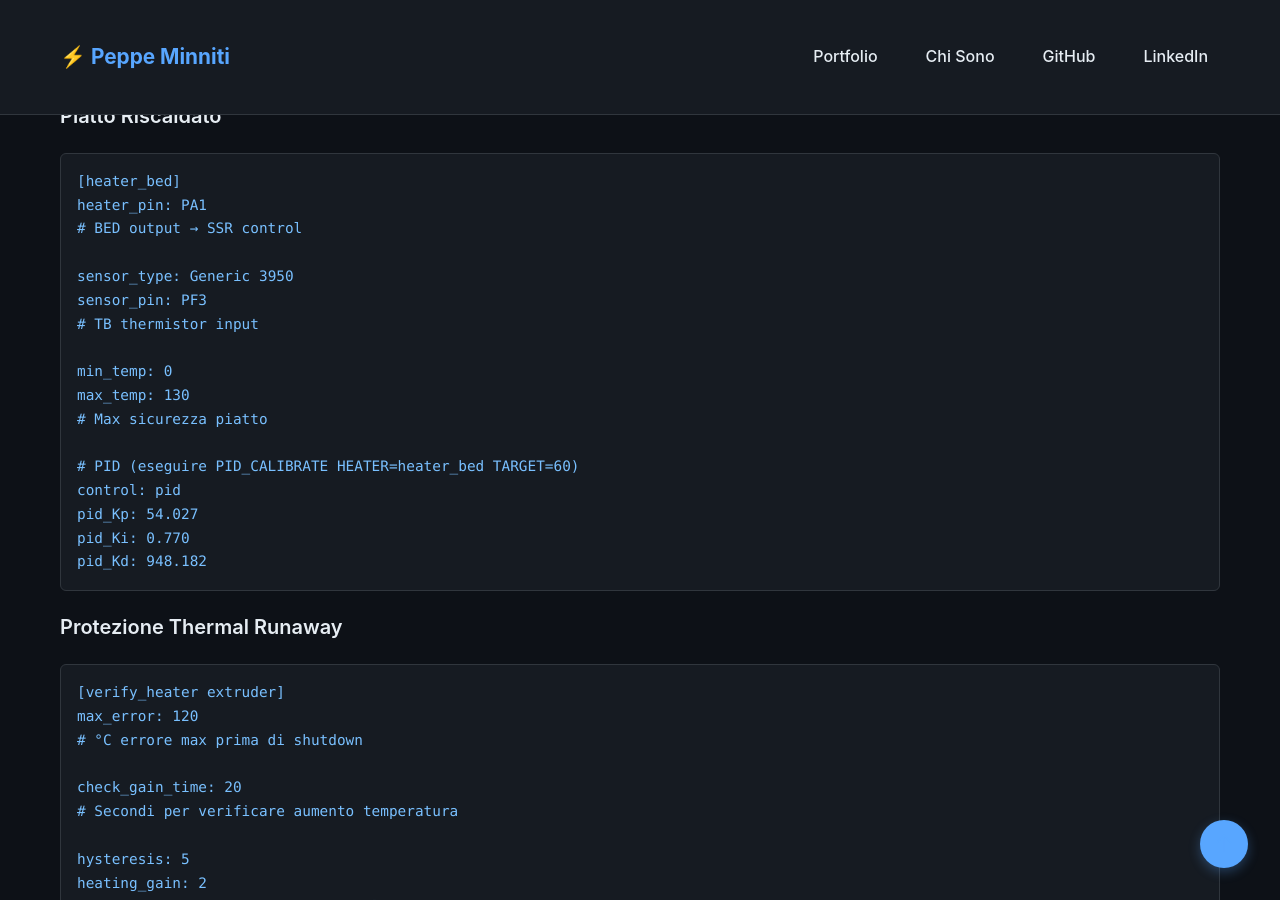
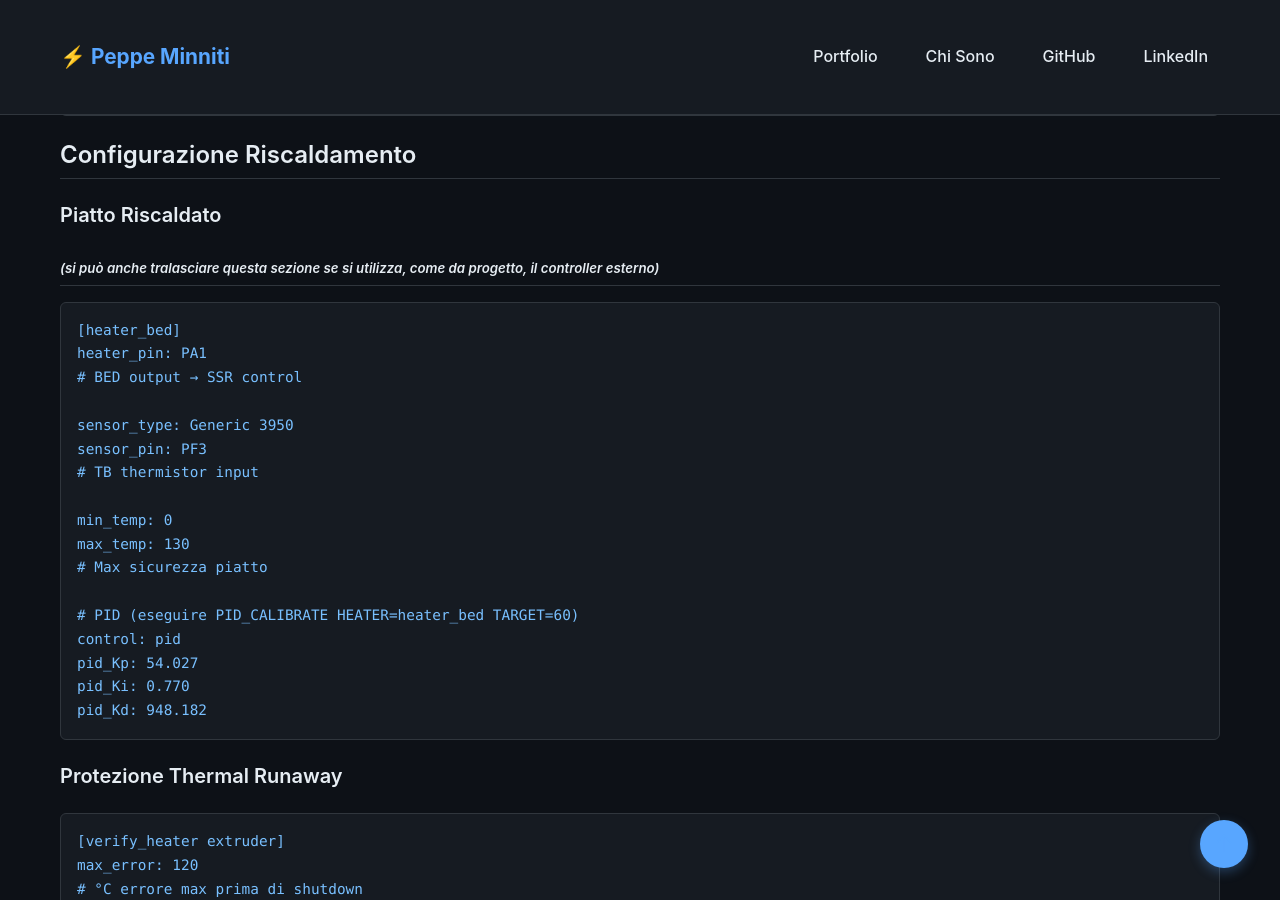
Before and after one commit to PeppeMinniti/Blog, a Jekyll site: the page built from stampante-3d/fasi-realizzazione/4-setup-software/configurazione-printer-cfg.md, in a window 1280 px wide and 900 px high, scrolled down 6519 px. Built offline with Jekyll 4.4.1, drawn with Linux system fonts in a browser that asks for light colours.

Commit message:
continua upload

````diff
--- a/stampante-3d/fasi-realizzazione/4-setup-software/configurazione-printer-cfg.md
+++ b/stampante-3d/fasi-realizzazione/4-setup-software/configurazione-printer-cfg.md
@@ -135,7 +135,8 @@
 # Homing verso min (X=0)
 ```
 
-### TMC2209 per Asse X _(nel caso di comunicazione uart e non step/dir)_
+### TMC2209 per Asse X
+##### _(nel caso di comunicazione uart e non step/dir)_
 
 ```ini
 [tmc2209 stepper_x]
@@ -258,7 +259,8 @@
 pressure_advance_smooth_time: 0.040
 ```
 
-### TMC2209 per Estrusore _(nel caso di comunicazione uart e non step/dir)_
+### TMC2209 per Estrusore
+##### _(nel caso di comunicazione uart e non step/dir)_
 
 ```ini
 [tmc2209 extruder]
@@ -276,6 +278,7 @@
 ## Configurazione Riscaldamento
 
 ### Piatto Riscaldato
+##### _(si può anche tralasciare questa sezione se si utilizza, come da progetto, il controller esterno)_
 
 ```ini
 [heater_bed]
````
